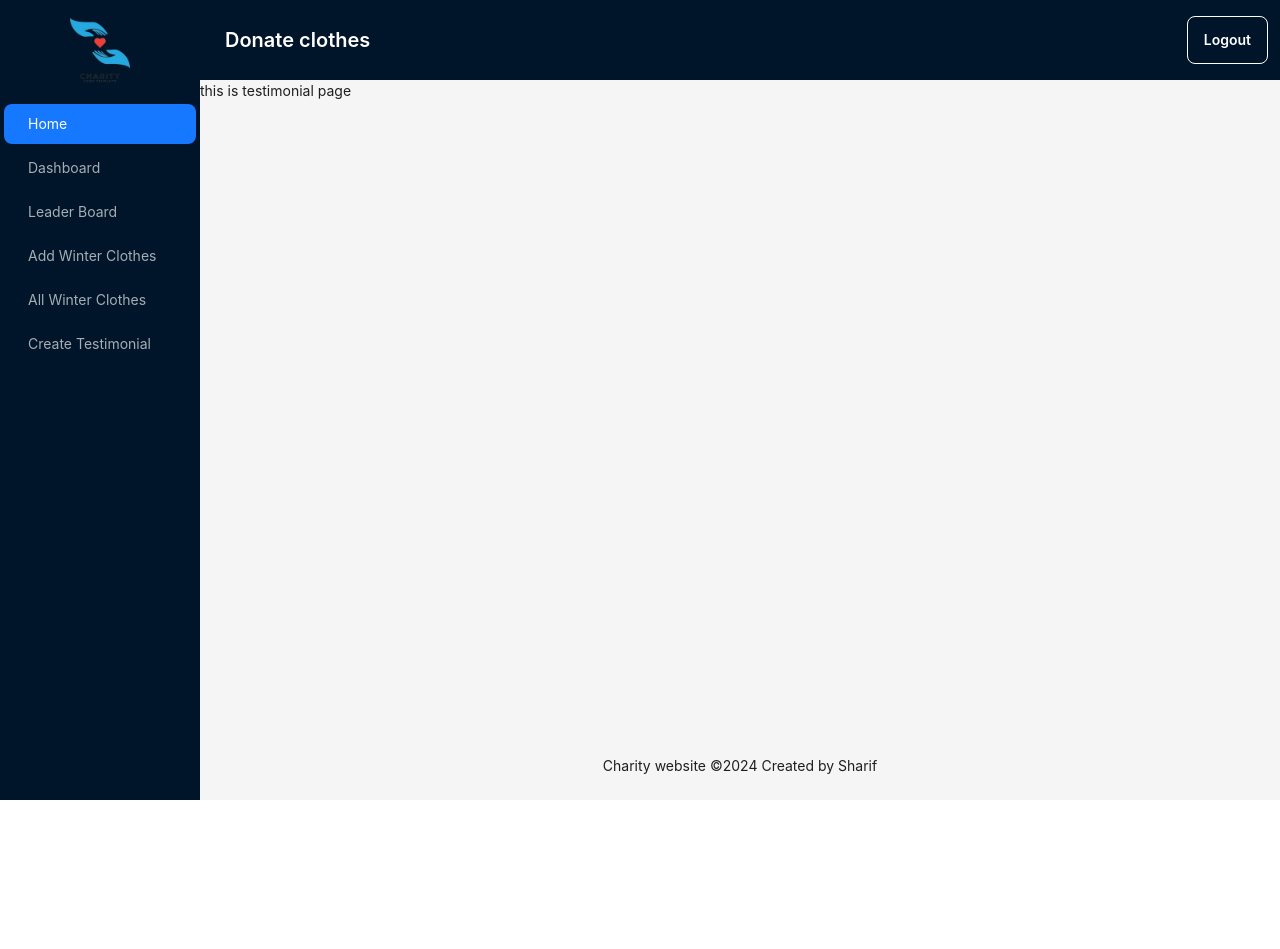
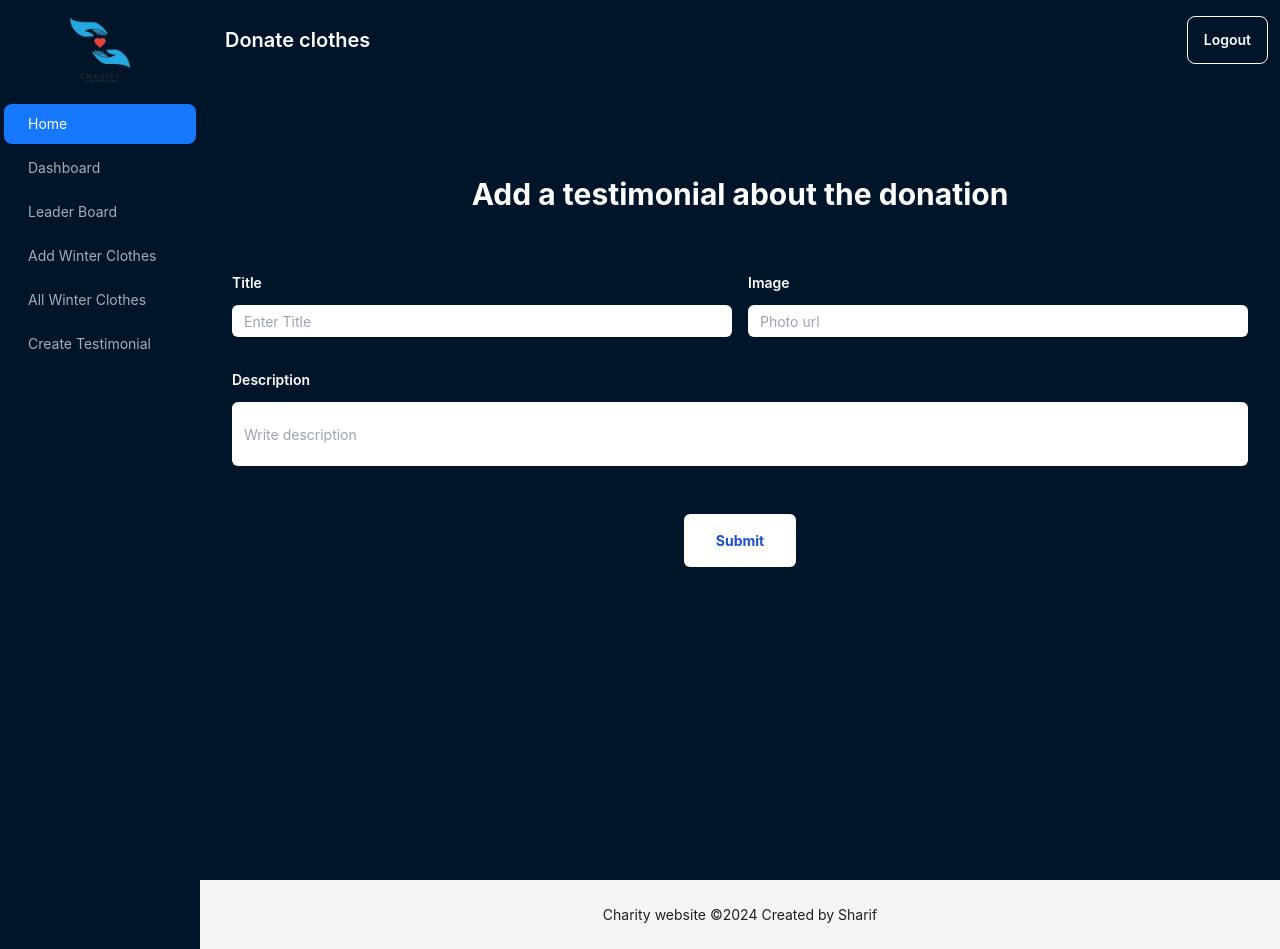
Before and after one commit to AhsanPhero2022/cloth-donation-client, a React (Vite) app: page /dashboard/create-testimonial in a window 1280 px wide. Before the commit the page ends 800 px from the top, so only its background shows below. Built offline with nearby package versions, Linux system fonts and the light colour scheme.

Commit message:
donar testimonial post input added

```diff
--- a/src/pages/dashboard/CreateTestimonial.tsx
+++ b/src/pages/dashboard/CreateTestimonial.tsx
@@ -1,11 +1,72 @@
+import { useForm, SubmitHandler } from "react-hook-form";
+import { useCreateProductsMutation } from "../../pages/redux/features/product/prodductApi";
+import { toast } from "sonner";
+
+type Inputs = {
+  image: string;
+  title: string;
+  category: string;
+  size: string;
+  description: string;
+};
+
+const CreateTestimonial = () => {
+  const [createProducts, { isSuccess }] = useCreateProductsMutation();
+
+  if (isSuccess) {
+    toast.success("Clothes Added");
+  }
+  const { register, handleSubmit, reset } = useForm<Inputs>();
+  const onSubmit: SubmitHandler<Inputs> = async (data) => {
+    await createProducts(data).unwrap();
+
+    reset();
+  };
+
+  return (
+    <div className="bg-[#001529]  px-8 py-12 min-h-screen">
+      <h1 className="text-3xl font-bold text-center my-12 text-white">
+        Add a testimonial about the donation
+      </h1>
+      <form onSubmit={handleSubmit(onSubmit)}>
+        <div className="lg:flex justify-evenly items-center gap-4 mb-8">
+          <div className="w-full">
+            <h2 className="text-white font-semibold my-3">Title</h2>
+            <input
+              placeholder="Enter Title"
+              className="h-8 rounded-md w-full px-3"
+              {...register("title")}
+            />
+          </div>
+          <div className="w-full">
+            <h2 className="text-white font-semibold my-3">Image</h2>
+            <input
+              placeholder="Photo url"
+              className="h-8 rounded-md w-full px-3"
+              {...register("image")}
+            />
+          </div>
+        </div>
 
 
-const CreateTestimonial = () => {
-    return (
-        <div>
-            <h2>this is testimonial page</h2>
+        <div className="w-full">
+          <h2 className="text-white font-semibold my-3">Description</h2>
+          <input
+            placeholder="Write description"
+            className="h-16 rounded-md w-full px-3"
+            {...register("description")}
+          />
         </div>
-    );
+
+        <div className="text-center my-12 font-bold">
+          <input
+            className="py-4 px-8 bg-white text-blue-700  rounded-md"
+            type="submit"
+          />
+        </div>
+      </form>
+    </div>
+  );
 };
 
 export default CreateTestimonial;
--- a/src/pages/dashboard/LeaderBoard.tsx
+++ b/src/pages/dashboard/LeaderBoard.tsx
@@ -1,7 +1,7 @@
 
 import { toast } from "sonner";
 import { useDeleteProductsMutation, useGetDonarQuery  } from "../redux/features/product/prodductApi";
-import { Link  } from "react-router-dom";
+
 import {  PencilSquareIcon } from "@heroicons/react/16/solid";
 
 import { ArchiveBoxXMarkIcon } from "@heroicons/react/20/solid";
```
